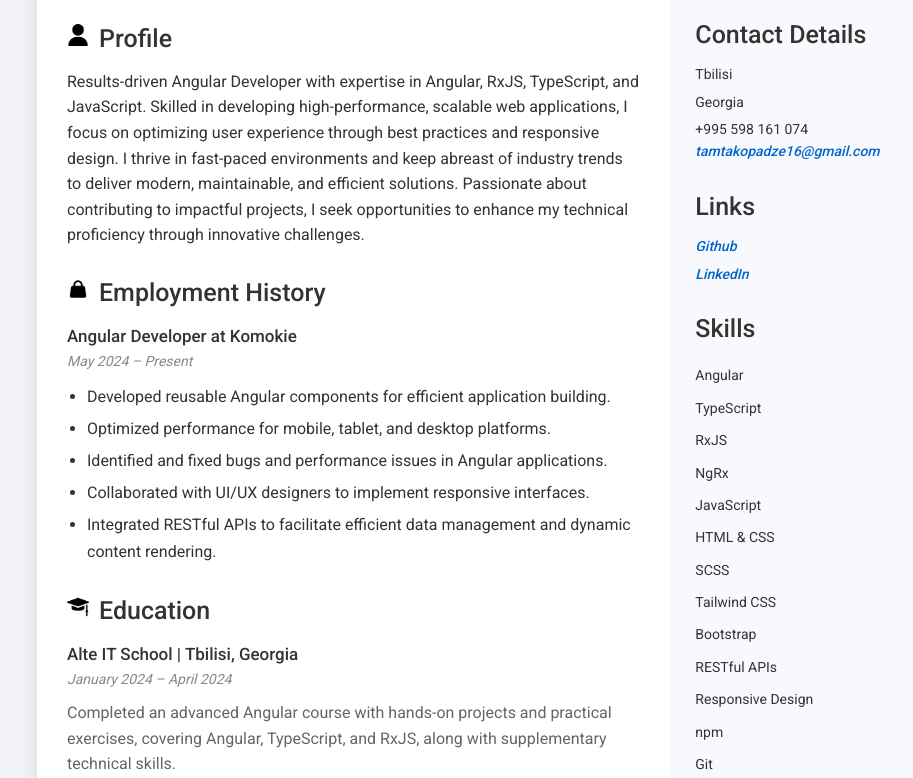
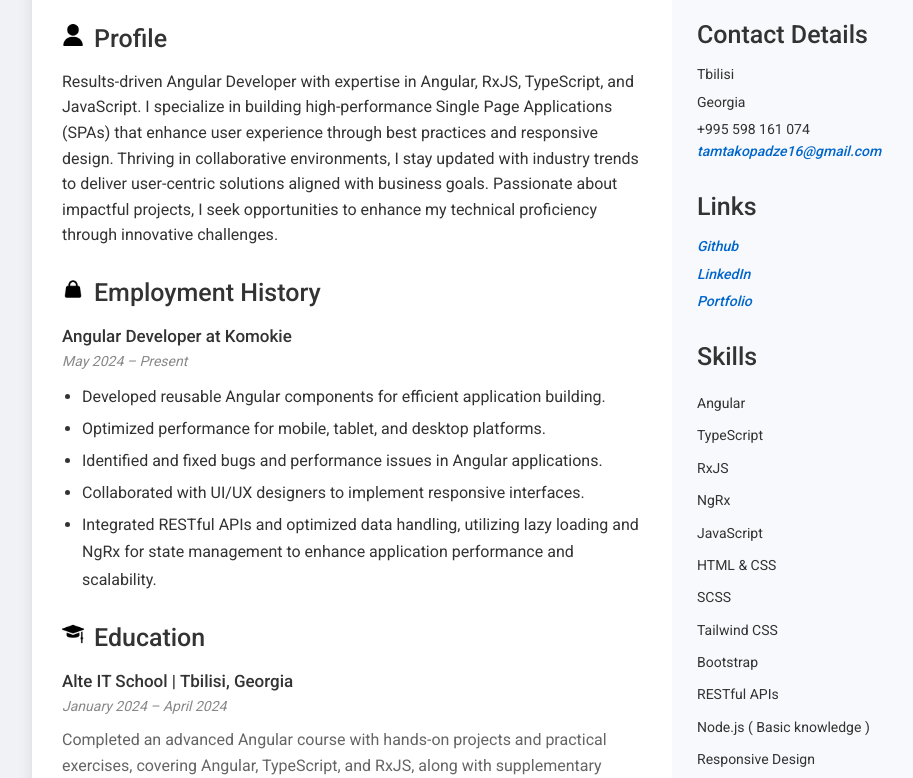
Before and after one commit to tkopadze2004/CV, a plain HTML site: page index.html in a window 1280 px wide. Shown: the part 125-903 px from the top of the page, without its empty margins (118-1031 px from the left). Drawn offline with Linux system fonts and the light colour scheme.

Commit message:
update skills

```diff
--- a/index.css
+++ b/index.css
@@ -14,7 +14,7 @@ body {
 
 .container {
   background-color: #fff;
-  max-width: 970px;
+  max-width: 980px;
   width: 100%;
   display: flex;
   height: auto;
--- a/index.html
+++ b/index.html
@@ -23,13 +23,13 @@
           </h2>
           <p>
             Results-driven Angular Developer with expertise in Angular, RxJS,
-            TypeScript, and JavaScript. Skilled in developing high-performance,
-            scalable web applications, I focus on optimizing user experience
-            through best practices and responsive design. I thrive in fast-paced
-            environments and keep abreast of industry trends to deliver modern,
-            maintainable, and efficient solutions. Passionate about contributing
-            to impactful projects, I seek opportunities to enhance my technical
-            proficiency through innovative challenges.
+            TypeScript, and JavaScript. I specialize in building
+            high-performance Single Page Applications (SPAs) that enhance user
+            experience through best practices and responsive design. Thriving in
+            collaborative environments, I stay updated with industry trends to
+            deliver user-centric solutions aligned with business goals.
+            Passionate about impactful projects, I seek opportunities to enhance
+            my technical proficiency through innovative challenges.
           </p>
         </section>
 
@@ -59,8 +59,9 @@
               interfaces.
             </li>
             <li>
-              Integrated RESTful APIs to facilitate efficient data management
-              and dynamic content rendering.
+              Integrated RESTful APIs and optimized data handling, utilizing
+              lazy loading and NgRx for state management to enhance application
+              performance and scalability.
             </li>
           </ul>
         </section>
@@ -96,7 +97,7 @@
           </h2>
           <ul>
             <li>
-              <span class="title">Alte E-commerce - </span>
+              <span class="title">E-commerce - </span>
               <a href="https://alte-ecommerce-15c99.web.app/" target="_blank"
                 >Live Demo</a
               >
@@ -158,6 +159,9 @@
               target="_blank"
               >LinkedIn</a
             >
+            <a href="https://tamtakopadze-fc996.web.app/" target="_blank"
+              >Portfolio</a
+            >
           </div>
         </section>
         <section>
@@ -173,7 +177,9 @@
             <li>Tailwind CSS</li>
             <li>Bootstrap</li>
             <li>RESTful APIs</li>
+            <li>Node.js ( Basic knowledge )</li>
             <li>Responsive Design</li>
+            <li>Nx</li>
             <li>npm</li>
             <li>Git</li>
           </ul>
```
